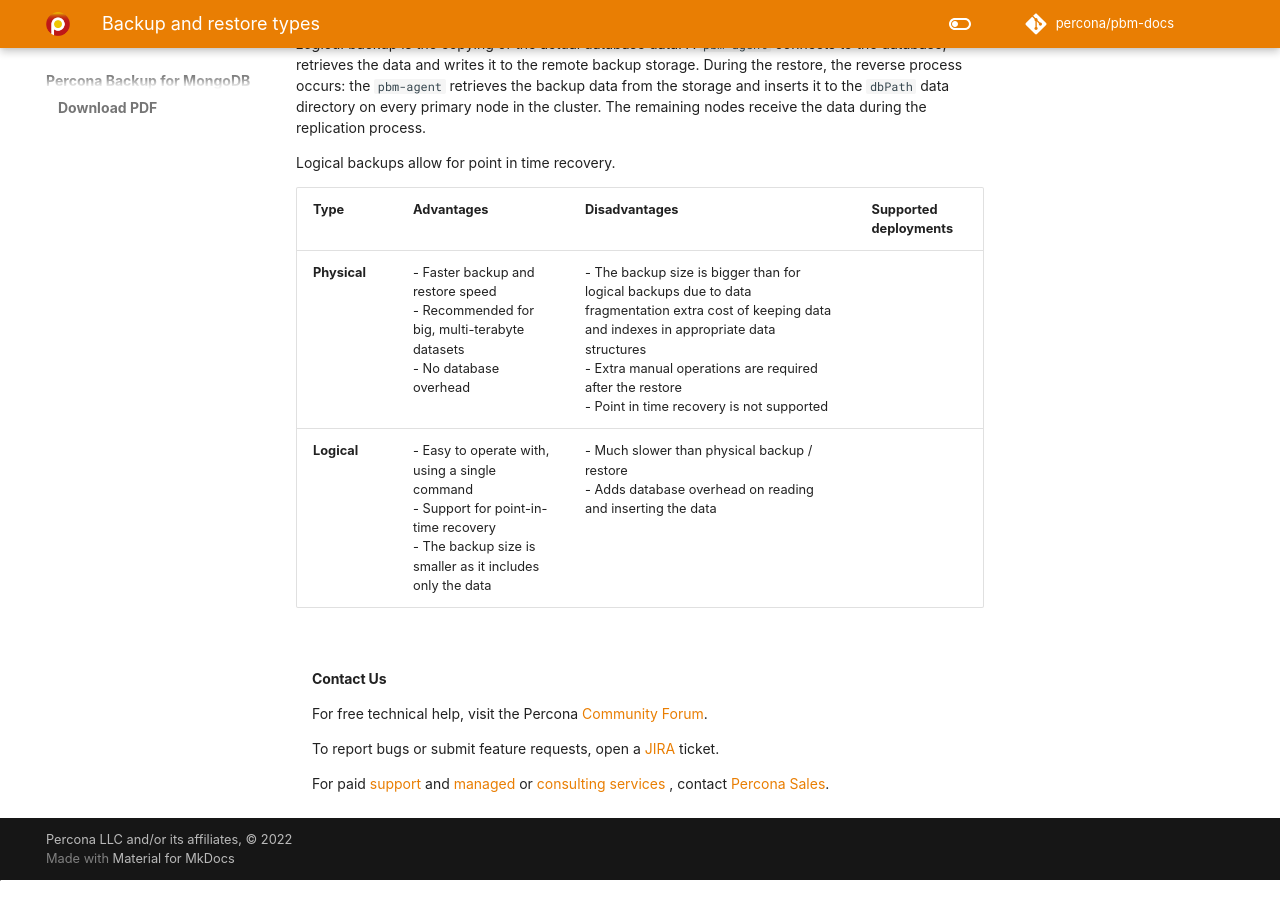
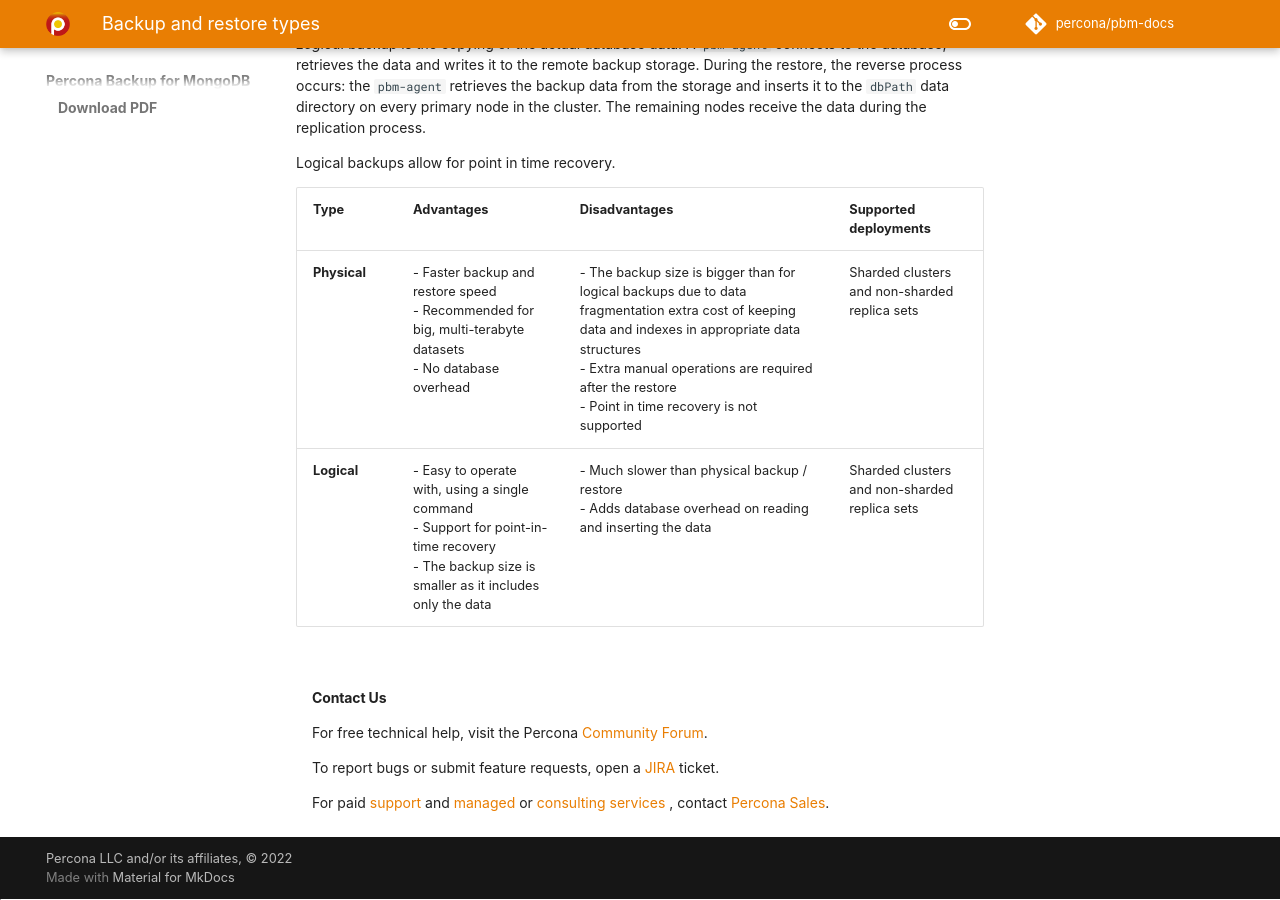
Before and after one commit to percona/pbm-docs, an MkDocs documentation site: the page built from docs/details/backup-types.md, in a window 1280 px wide and 900 px high, scrolled down 776 px. Built offline with MkDocs 1.6.1 and Material for MkDocs 9.7.7, drawn with Linux system fonts in a browser that asks for light colours; nearby versions of some CDN libraries; some web fonts are replaced; comment, search, counter and statistics services are not loaded.

Commit message:
PBM-1010 Added supported deployments per backup type

```diff
--- a/docs/details/backup-types.md
+++ b/docs/details/backup-types.md
@@ -25,5 +25,5 @@
 
 | **Type**     | **Advantages**      | **Disadvantages** | **Supported deployments**|
 | : ---------- | ------------------- | ----------------- | --------------- |
-| **Physical** | - Faster backup and restore speed <br> - Recommended for big, multi-terabyte datasets <br> - No database overhead | - The backup size is bigger than for logical backups due to data fragmentation extra cost of keeping data and indexes in appropriate data structures <br> - Extra manual operations are required after the restore <br> - Point in time recovery is not supported |
-| **Logical**  | - Easy to operate with, using a single command <br> - Support for point-in-time recovery <br> - The backup size is smaller as it includes only the data | - Much slower than physical backup / restore <br> - Adds database overhead on reading and inserting the data|
+| **Physical** | - Faster backup and restore speed <br> - Recommended for big, multi-terabyte datasets <br> - No database overhead | - The backup size is bigger than for logical backups due to data fragmentation extra cost of keeping data and indexes in appropriate data structures <br> - Extra manual operations are required after the restore <br> - Point in time recovery is not supported | Sharded clusters and non-sharded replica sets |
+| **Logical**  | - Easy to operate with, using a single command <br> - Support for point-in-time recovery <br> - The backup size is smaller as it includes only the data | - Much slower than physical backup / restore <br> - Adds database overhead on reading and inserting the data| Sharded clusters and non-sharded replica sets |
```
